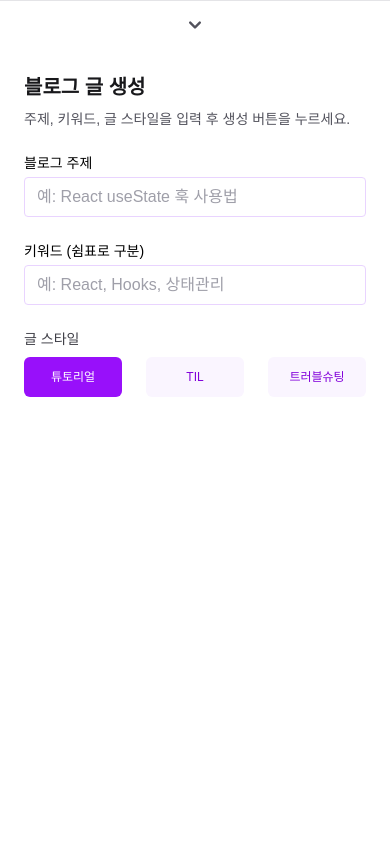
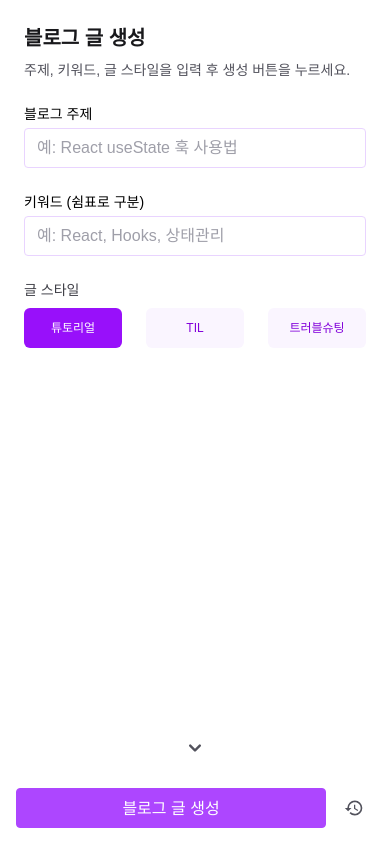
Before and after one commit to aiden0413/aiblog, a Next.js app: page /create in a window 390 px wide. Both pictures are taken after a click on the button 195 px from the left and 749 px from the top of the page. Built offline with nearby package versions, Linux system fonts and the light colour scheme; no server answers.

Commit message:
오프라인 상태에 따른 UI 개선: 결과 영역에 오프라인 배너 추가 및 관련 props 업데이트, 모바일 입력 영역 스타일 조정

```diff
--- a/src/app/(anon)/create/components/ResultSection.tsx
+++ b/src/app/(anon)/create/components/ResultSection.tsx
@@ -34,6 +34,8 @@ export interface ResultSectionProps {
   errorMessage?: string | null;
   /** 값이 변경될 때마다 결과 영역 스크롤을 상단으로 이동. 동일 항목 재선택 시에도 스크롤 동작 보장. */
   scrollToTopTrigger?: number;
+  /** 오프라인 배너 표시 여부. true면 결과 영역 max-height를 줄여 하단 버튼이 잘리지 않게 함. */
+  isOffline?: boolean;
 }
 
 function copyToClipboard(text: string): Promise<void> {
@@ -76,6 +78,7 @@ export function ResultSection({
   isPending = false,
   errorMessage = null,
   scrollToTopTrigger = 0,
+  isOffline = false,
 }: ResultSectionProps) {
   const [copiedLabel, setCopiedLabel] = useState<string | null>(null);
   const [contentReady, setContentReady] = useState(false);
@@ -139,6 +142,17 @@ ${bodyHtml}
 
   return (
     <section className="flex-1 min-w-0 min-h-0 flex flex-col overflow-x-hidden bg-zinc-50 dark:bg-zinc-950 relative min-[900px]:h-full max-h-[calc(100dvh-81px-120px)] min-[900px]:max-h-none">
+      {isOffline && (
+        <div
+          className="shrink-0 flex items-center justify-center gap-2 bg-amber-500 text-white px-4 py-2.5 text-sm font-medium"
+          role="alert"
+        >
+          <svg className="w-5 h-5 shrink-0" fill="none" viewBox="0 0 24 24" stroke="currentColor">
+            <path strokeLinecap="round" strokeLinejoin="round" strokeWidth={2} d="M18.364 5.636a9 9 0 010 12.728m0 0l-2.829-2.829m2.829 2.829L21 21M15.536 8.464a5 5 0 010 7.072m0 0l-2.829-2.829m-4.243 2.829a4.978 4.978 0 01-1.414-2.83m-1.414 5.658a9 9 0 01-2.167-9.238m7.824 2.167a1 1 0 111.414 1.414m-1.414-1.414L3 3m8.293 8.293l1.414 1.414" />
+          </svg>
+          <span>인터넷에 연결되어 있지 않습니다. 블로그 생성을 하려면 네트워크를 확인해주세요.</span>
+        </div>
+      )}
       {copiedLabel !== null && (
         <div className="fixed top-24 left-1/2 -translate-x-1/2 z-50 rounded-lg border border-zinc-200 bg-white px-4 py-2 text-sm font-medium text-zinc-800 shadow-lg dark:border-zinc-600 dark:bg-zinc-800 dark:text-zinc-100">
           {copiedLabel} 복사됨
--- a/src/app/(anon)/create/page.tsx
+++ b/src/app/(anon)/create/page.tsx
@@ -16,7 +16,6 @@ import { HiChevronUp, HiChevronDown } from "react-icons/hi";
 import { MdHistory } from "react-icons/md";
 
 const MOBILE_FORM_ID = "create-blog-form-mobile";
-const MOBILE_CLOSED_HEIGHT = 48;
 
 function HistoryToggleButton({
   onClick,
@@ -153,47 +152,22 @@ export default function CreatePage() {
   const errorMessage = generateError ?? null;
 
   return (
-    <main
-      className={`flex h-full min-h-0 w-full flex-1 flex-col min-[900px]:flex-row relative ${isOffline ? "pt-12" : ""}`}
-    >
-      {isOffline && (
-        <div
-          className="absolute top-0 left-0 right-0 z-50 flex items-center justify-center gap-2 bg-amber-500 text-white px-4 py-2.5 text-sm font-medium shadow-md"
-          role="alert"
-        >
-          <svg className="w-5 h-5 shrink-0" fill="none" viewBox="0 0 24 24" stroke="currentColor">
-            <path strokeLinecap="round" strokeLinejoin="round" strokeWidth={2} d="M18.364 5.636a9 9 0 010 12.728m0 0l-2.829-2.829m2.829 2.829L21 21M15.536 8.464a5 5 0 010 7.072m0 0l-2.829-2.829m-4.243 2.829a4.978 4.978 0 01-1.414-2.83m-1.414 5.658a9 9 0 01-2.167-9.238m7.824 2.167a1 1 0 111.414 1.414m-1.414-1.414L3 3m8.293 8.293l1.414 1.414" />
-          </svg>
-          <span>인터넷에 연결되어 있지 않습니다. 블로그 생성을 하려면 네트워크를 확인해주세요.</span>
-        </div>
-      )}
+    <main className="flex h-full min-h-0 w-full flex-1 flex-col min-[900px]:flex-row relative">
       <aside className="hidden w-80 shrink-0 border-r border-zinc-200 bg-white p-6 dark:border-zinc-700 dark:bg-zinc-900 min-[900px]:flex min-[900px]:flex-col">
         <InputSection {...inputSectionProps} />
       </aside>
 
       <div
         data-allow-transition
-        className={`fixed left-0 right-0 flex flex-col overflow-hidden border-t border-zinc-200 bg-white shadow-[0_-4px_20px_rgba(0,0,0,0.1)] dark:border-zinc-700 dark:bg-zinc-900 dark:shadow-[0_-4px_20px_rgba(0,0,0,0.3)] min-[900px]:hidden ${isInputOpen ? "z-50" : "z-30"}`}
+        className="fixed left-0 right-0 flex flex-col overflow-hidden bg-white shadow-[0_-4px_20px_rgba(0,0,0,0.1)] dark:bg-zinc-900 dark:shadow-[0_-4px_20px_rgba(0,0,0,0.3)] min-[900px]:hidden z-30"
         style={{
-          bottom: isInputOpen ? 0 : "calc(1rem + 40px + max(1rem, env(safe-area-inset-bottom)))",
-          height: isInputOpen ? "100dvh" : `${MOBILE_CLOSED_HEIGHT}px`,
+          bottom: isInputOpen ? 0 : "calc(3rem + 4rem + max(1rem, env(safe-area-inset-bottom)))",
+          height: isInputOpen ? "100dvh" : 0,
           paddingTop: "env(safe-area-inset-top, 0px)",
           transition: "bottom 300ms cubic-bezier(0.32, 0.72, 0, 1), height 300ms cubic-bezier(0.32, 0.72, 0, 1)",
           width: "100%",
         }}
       >
-        <button
-          type="button"
-          onClick={() => setIsInputOpen((prev) => !prev)}
-          className="shrink-0 h-12 flex flex-col items-center justify-center bg-white dark:bg-zinc-900"
-          aria-label={isInputOpen ? "입력 영역 접기" : "입력 영역 펼치기"}
-        >
-          {isInputOpen ? (
-            <HiChevronDown className="h-6 w-6 text-zinc-600 dark:text-zinc-400" />
-          ) : (
-            <HiChevronUp className="h-6 w-6 text-zinc-600 dark:text-zinc-400" />
-          )}
-        </button>
         <div
           className="flex min-h-0 min-w-0 flex-1 flex-col overflow-y-auto overflow-x-hidden p-6 pb-24 transition-[max-height] duration-300 ease-[cubic-bezier(0.32,0.72,0,1)]"
           style={{
@@ -209,10 +183,20 @@ export default function CreatePage() {
           />
         </div>
       </div>
-      <div
-        className="fixed left-0 right-0 bottom-0 z-40 flex gap-2 bg-white px-4 pt-4 pb-[max(1rem,env(safe-area-inset-bottom))] min-[900px]:hidden dark:bg-zinc-900"
-        style={{ width: "100%" }}
+      <div className="fixed left-0 right-0 bottom-0 z-50 flex flex-col min-[900px]:hidden w-full bg-white dark:bg-zinc-900">
+        <button
+          type="button"
+          onClick={() => setIsInputOpen((prev) => !prev)}
+          className="shrink-0 h-12 flex flex-col items-center justify-center bg-white dark:bg-zinc-900"
+          aria-label={isInputOpen ? "입력 영역 접기" : "입력 영역 펼치기"}
         >
+          {isInputOpen ? (
+            <HiChevronDown className="h-6 w-6 text-zinc-600 dark:text-zinc-400" />
+          ) : (
+            <HiChevronUp className="h-6 w-6 text-zinc-600 dark:text-zinc-400" />
+          )}
+        </button>
+        <div className="flex gap-2 px-4 pt-4 pb-[max(1rem,env(safe-area-inset-bottom))]">
           <Button
             text={isPending ? "생성 중..." : "블로그 글 생성"}
             type="submit"
@@ -224,6 +208,7 @@ export default function CreatePage() {
             onClick={handleHistoryToggle}
             className="inline-flex h-10 w-10 shrink-0 items-center justify-center rounded text-zinc-600 outline-none hover:bg-zinc-100 hover:text-zinc-900 focus:ring-2 focus:ring-purple-500 dark:text-zinc-400 dark:hover:bg-zinc-800 dark:hover:text-white dark:focus:ring-purple-600"
           />
+        </div>
       </div>
 
       <HistoryToggleButton
@@ -264,6 +249,7 @@ export default function CreatePage() {
           isPending={isPending}
           errorMessage={errorMessage}
           scrollToTopTrigger={scrollToTopTrigger}
+          isOffline={isOffline}
         />
       </div>
     </main>
```
Lines whose indentation alone changed are shown as unchanged.
